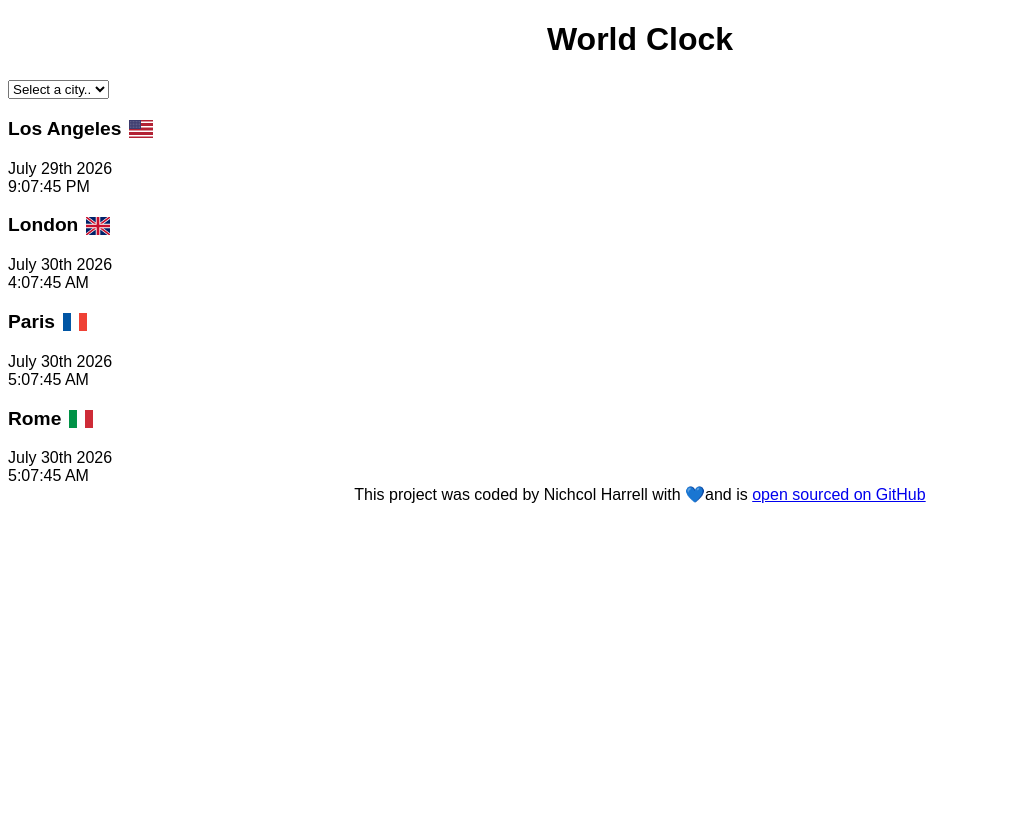
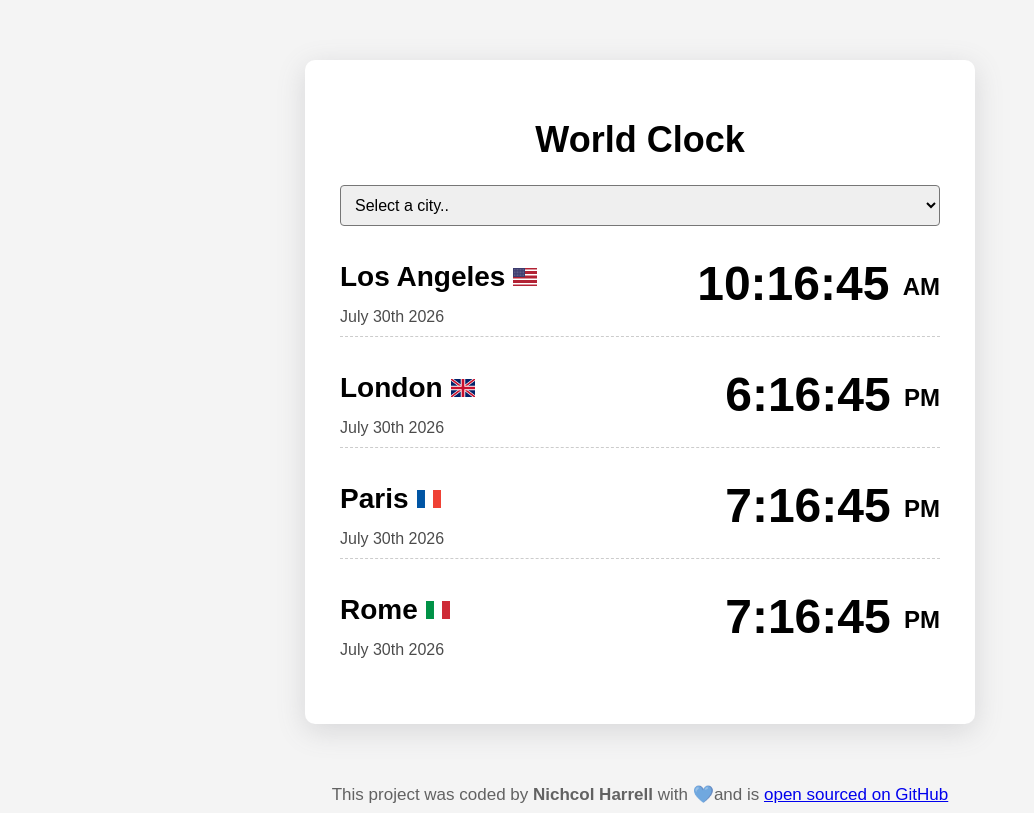
Before and after one commit to harrellnichcol/World-Clock, a plain HTML site: page index.html in a window 1280 px wide. Shown: the whole page, without its empty margins (0-1034 px from the left). Drawn offline with Linux system fonts and the light colour scheme.

Commit message:
Styled the project with CSS

```diff
--- a/CSS/style.css
+++ b/CSS/style.css
@@ -1,21 +1,64 @@
+h1 {
+  text-align: center;
+  font-family: sans-serif;
+  font-size: 36px;
+}
+
 body {
   font-family: Arial, sans-serif;
-}
-
-h1 {
-  text-align: center;
-}
-
-footer {
-  text-align: center;
+  background-color: #f4f4f4;
 }
 
 .city h2 {
-  font-size: 1.2rem;
+  font-size: 28px;
   line-height: 1.5;
   display: flex;
   align-items: center;
   gap: 0.5rem;
+  margin: 0 0 10px;
+}
+
+.city {
+  display: flex;
+  margin: 20px 0;
+  justify-content: space-between;
+  padding: 10px 0;
+  border-bottom: 1px dashed rgba(0, 0, 0, 0.2);
+}
+
+.city:last-of-type {
+  border: none;
+}
+
+.container {
+  max-width: 600px;
+  margin: 60px auto;
+  background: white;
+  padding: 35px;
+  border-radius: 10px;
+  box-shadow: rgba(100, 100, 111, 0.2) 0px 7px 29px 0px;
+}
+
+.date {
+  opacity: 0.7;
+}
+select {
+  display: block;
+  width: 100%;
+  font-size: 16px;
+  padding: 10px;
+  border-radius: 4px;
+}
+
+.time {
+  font-size: 48px;
+  font-weight: bold;
+}
+
+.time small {
+  font-size: 24px;
+  vertical-align: middle;
+  line-height: 36px;
 }
 
 .flag {
@@ -24,3 +67,9 @@ footer {
   display: inline-block;
   vertical-align: middle;
 }
+
+footer {
+  text-align: center;
+  font-size: 17px;
+  color: rgba(0, 0, 0, 0.6);
+}
--- a/index.html
+++ b/index.html
@@ -18,36 +18,52 @@
       </select>
 
       <div class="city">
+        <div>
           <h2>
             Los Angeles
             <img src="images/us.svg" alt="United States flag" class="flag" />
           </h2>
-        <div class="date">July 29th 2026</div>
-        <div class="time">9:07:45 PM</div>
+          <div class="date">July 30th 2026</div>
+        </div>
+
+        <div class="time">10:16:45 <small>AM</small></div>
       </div>
       <div class="city">
+        <div>
           <h2>
             London
             <img src="images/gb.svg" alt="United Kingdom flag" class="flag" />
           </h2>
           <div class="date">July 30th 2026</div>
-        <div class="time">4:07:45 AM</div>
+        </div>
+
+        <div class="time">6:16:45 <small>PM</small></div>
       </div>
       <div class="city">
+        <div>
           <h2>
-          Paris <img src="images/fr.svg" alt="France flag" class="flag" />
+            Paris
+            <img src="images/fr.svg" alt="France flag" class="flag" />
           </h2>
           <div class="date">July 30th 2026</div>
-        <div class="time">5:07:45 AM</div>
+        </div>
+
+        <div class="time">7:16:45 <small>PM</small></div>
       </div>
       <div class="city">
-        <h2>Rome <img src="images/it.svg" alt="Italy flag" class="flag" /></h2>
+        <div>
+          <h2>
+            Rome
+            <img src="images/it.svg" alt="Italy flag" class="flag" />
+          </h2>
           <div class="date">July 30th 2026</div>
-        <div class="time">5:07:45 AM</div>
+        </div>
+
+        <div class="time">7:16:45 <small>PM</small></div>
       </div>
     </div>
     <footer>
-      This project was coded by Nichcol Harrell with 💙and is
+      This project was coded by <strong>Nichcol Harrell</strong> with 💙and is
       <a href="https://github.com/harrellnichcol/World-Clock" target="_blank">
         open sourced on GitHub</a
       >
```
Lines whose indentation alone changed are shown as unchanged.
